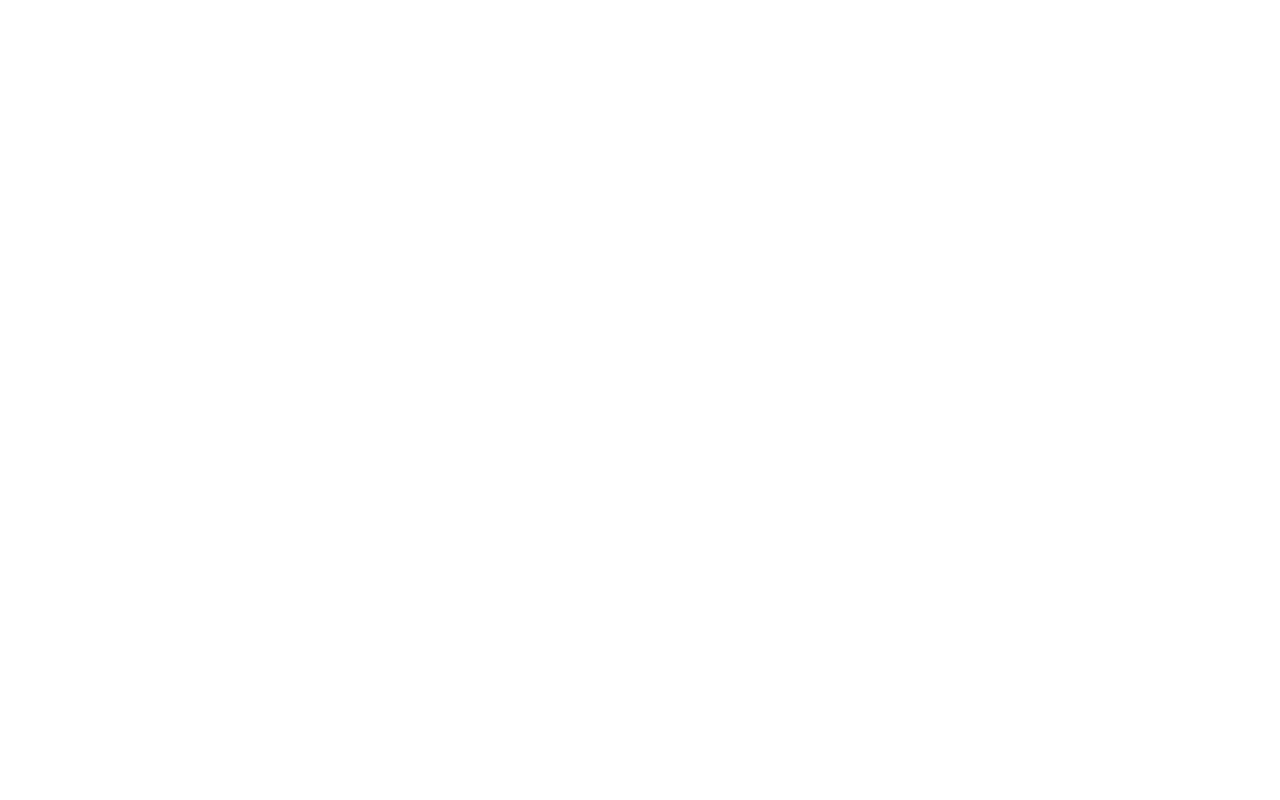
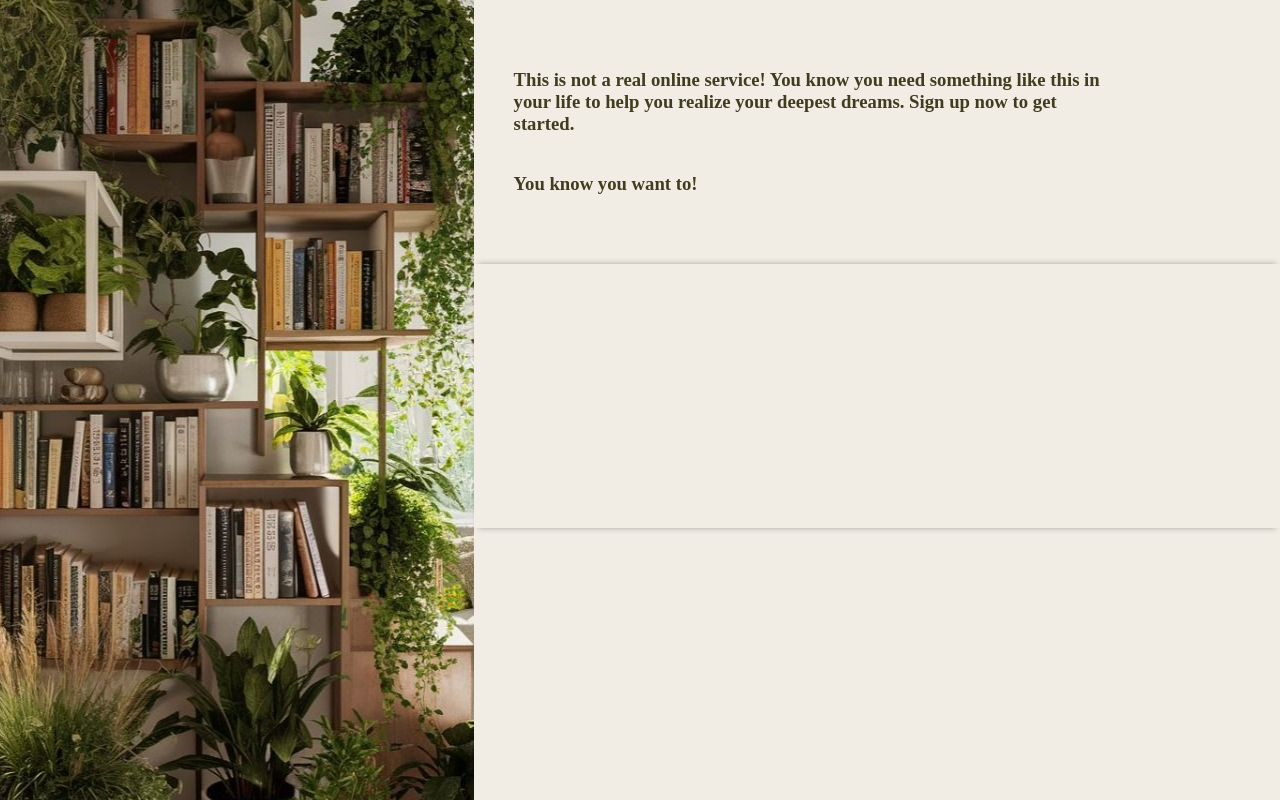
Before and after one commit to hellopiyushlab/Odin-Form, a plain HTML site: page index.html in a window 1280 px wide. Drawn offline with Linux system fonts and the light colour scheme.

Commit message:
main layout created

```diff
--- a/index.html
+++ b/index.html
@@ -8,6 +8,15 @@
     <script src="script.js" defer></script>
 </head>
 <body>
-
+    <div class="imageDiv">
+    </div>
+    <div class="mainDiv">
+        <div class="mainTextDiv">
+            <h3>This is not a real online service! You know you need something like this in your life to help you realize your deepest dreams. Sign up now to get started.</h3>
+            <h3>You know you want to!</h3>
+        </div>
+        <div class="mainFormDiv"></div>
+        <div class="mainButtonsDiv"></div>
+    </div>
 </body>
 </html>
--- a/style.css
+++ b/style.css
@@ -0,0 +1,53 @@
+:root {
+    --backgroundColor: #F1EDE5;
+    --textColor: #403D1E;
+    --buttonColor: #CDD973;
+}
+
+html, body {
+    margin: 0;
+    display: flex;
+    justify-content: space-between;
+    width: 100%;
+    height: 100%;
+}
+
+.imageDiv {
+    width: 37%;
+    height: inherit;
+    background-image: url(image.jpg);
+    background-repeat: no-repeat;
+    background-size: auto;
+    background-position: center center;
+}
+
+.mainDiv {
+    width: 63%;
+    background-color: var(--backgroundColor);
+    display: flex;
+    flex-direction: column;
+}
+
+.mainTextDiv, .mainFormDiv, .mainButtonsDiv {
+    height: 33%;
+}
+
+.mainTextDiv {
+    display: flex;
+    justify-content: center;
+    flex-direction: column;
+}
+
+h3 {
+    color: var(--textColor);
+    margin-left: 40px;
+    width: 75%;
+}
+
+.mainFormDiv {
+
+    box-shadow: 0 -4px 6px -4px rgba(0, 0, 0, 0.3), /* top shadow */
+    0 4px 6px -4px rgba(0, 0, 0, 0.3);  /* bottom shadow */;
+
+
+}
```
Also changed, not shown: image.jpg (added), 1 other file.
